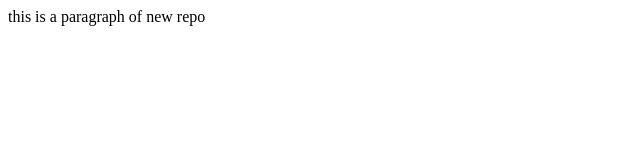
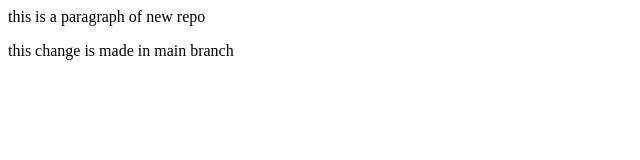
Before and after one commit to dawoodjaved5/localrepo, a plain HTML site: page index.html in a window 1280 px wide. Shown: the whole page, without its empty margins (0-640 px from the left). Drawn offline with Linux system fonts and the light colour scheme.

Commit message:
this is a change in main

```diff
--- a/index.html
+++ b/index.html
@@ -1 +1,2 @@
 <p>this is a paragraph of new repo</p>
+<p>this change is made in main branch</p>
```
